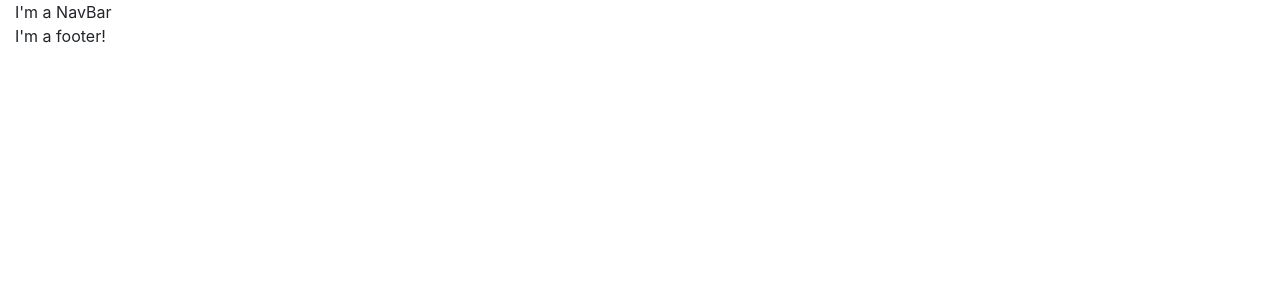
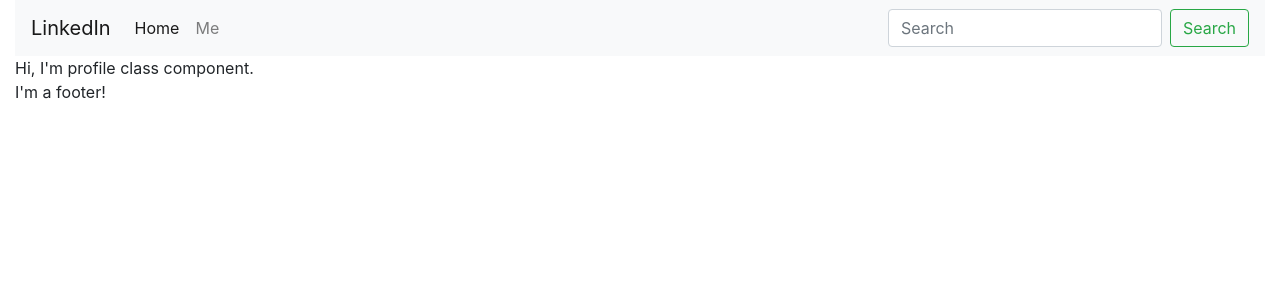
Before and after one commit to faizanbardai/linkedIn-pair-programming, a React (Create React App) app: page /profile/me in a window 1280 px wide. Shown: the top 300 px of the page. Built offline with nearby package versions, Linux system fonts and the light colour scheme; no server answers.

Commit message:
Link home and me

```diff
--- a/src/Components/MainComponent.jsx
+++ b/src/Components/MainComponent.jsx
@@ -7,11 +7,11 @@ import { Footer } from './Footer';
 export const MainComponent = () => {
     return (
         <section className="container-fluid">
-        <NavBar />
 
         <Router>
+        <NavBar />
             <Switch>
-                <Route path="/profiles/me" component={Profile}></Route>
+                <Route path="/profile/me" component={Profile}></Route>
             </Switch>
         </Router>
         <Footer />
--- a/src/Components/NavBar.jsx
+++ b/src/Components/NavBar.jsx
@@ -1,9 +1,40 @@
 import React from 'react'
-
+import { Link } from 'react-router-dom';
 export const NavBar = () => {
     return (
         <div>
-            I'm a NavBar
+            <nav className="navbar navbar-expand-lg navbar-light bg-light">
+                <Link className="navbar-brand" to="/">LinkedIn</Link>
+                <button className="navbar-toggler" type="button" data-toggle="collapse" data-target="#navbarSupportedContent" aria-controls="navbarSupportedContent" aria-expanded="false" aria-label="Toggle navigation">
+                    <span className="navbar-toggler-icon"></span>
+                </button>
+
+                <div className="collapse navbar-collapse" id="navbarSupportedContent">
+                    <ul className="navbar-nav mr-auto">
+                        <li className="nav-item active">
+                            <Link className="nav-link" to="/">Home <span className="sr-only">(current)</span></Link>
+                        </li>
+                        <li className="nav-item">
+                            <Link className="nav-link" to="/profile/me">Me</Link>
+                        </li>
+                        {/* <li className="nav-item dropdown">
+                <a className="nav-link dropdown-toggle" href="#" id="navbarDropdown" role="button" data-toggle="dropdown" aria-haspopup="true" aria-expanded="false">
+                Dropdown
+                </a>
+                <div className="dropdown-menu" aria-labelledby="navbarDropdown">
+                <a className="dropdown-item" href="#">Action</a>
+                <a className="dropdown-item" href="#">Another action</a>
+                <div className="dropdown-divider"></div>
+                <a className="dropdown-item" href="#">Something else here</a>
+                </div>
+            </li> */}
+                    </ul>
+                    <form className="form-inline my-2 my-lg-0">
+                        <input className="form-control mr-sm-2" type="search" placeholder="Search" aria-label="Search" />
+                        <button className="btn btn-outline-success my-2 my-sm-0" type="submit">Search</button>
+                    </form>
+                </div>
+            </nav>
         </div>
     )
 }
```
